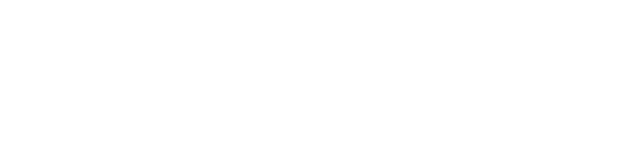
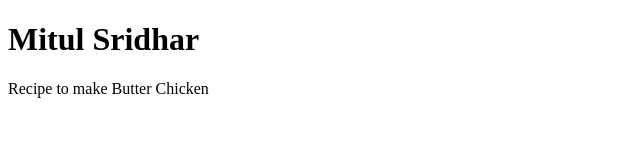
Before and after one commit to MitsonMars/personal-website, a plain HTML site: page index.html in a window 1280 px wide. Shown: the whole page, without its empty margins (0-640 px from the left). Drawn offline with Linux system fonts and the light colour scheme.

Commit message:
Update index.html

```diff
--- a/index.html
+++ b/index.html
@@ -2,4 +2,6 @@
 <html>
   <head> </head>
   <body> </body>
+  <h1> Mitul Sridhar </h1>
+  <p> Recipe to make Butter Chicken</p>
 </html>
```
